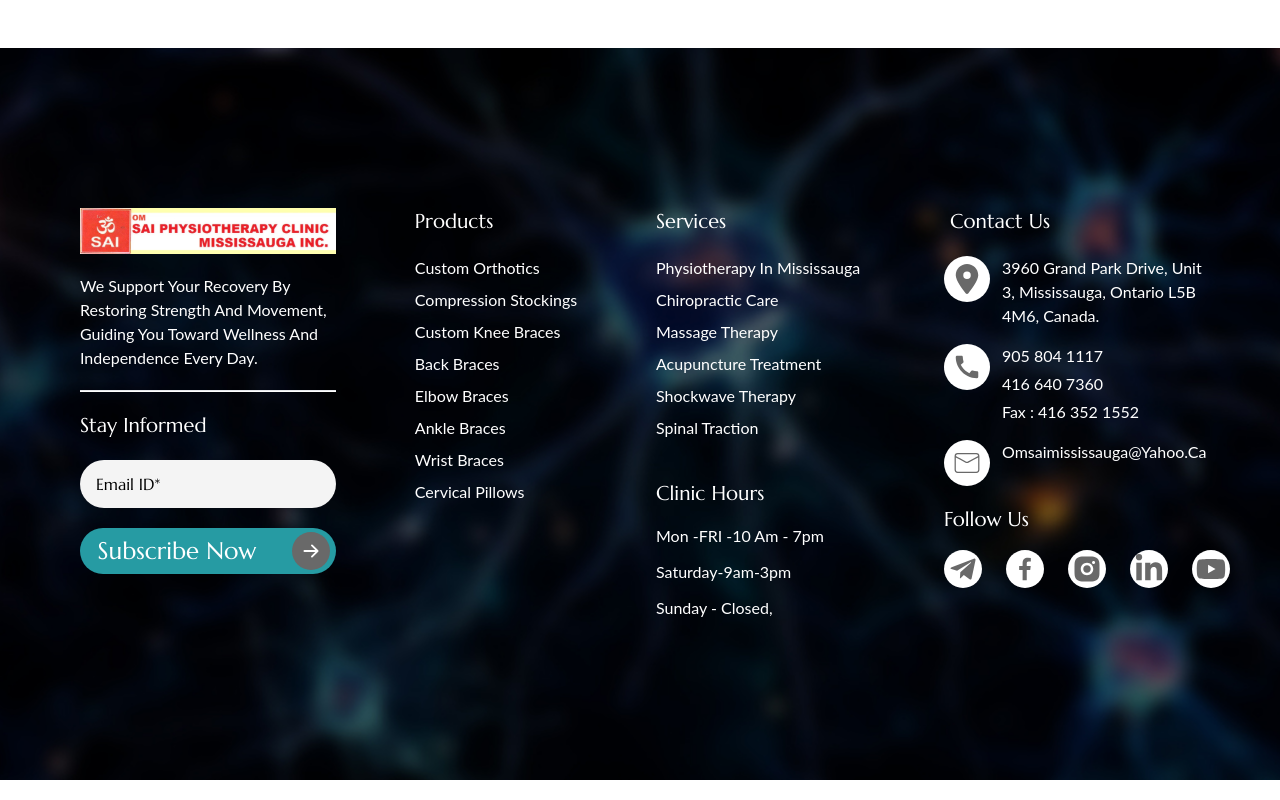
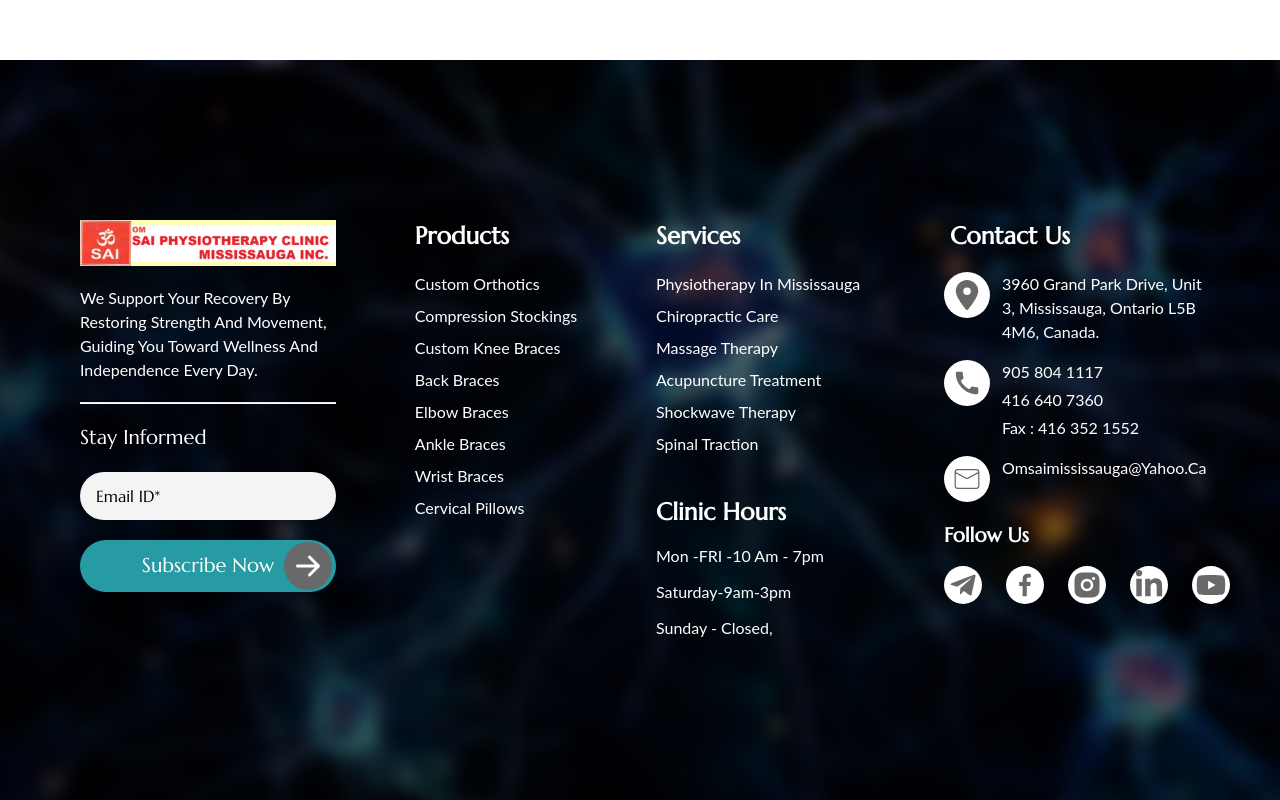
Before and after one commit to vernoxy2/om_sai_physiotherapy, a React (Vite) app: page /faq in a window 1280 px wide. Shown: the part 2424-3224 px from the top of the page. Built offline with nearby package versions, Linux system fonts and the light colour scheme.

Commit message:
fix: changes

```diff
--- a/src/component/FooterData.jsx
+++ b/src/component/FooterData.jsx
@@ -200,7 +200,7 @@ const FooterData = () => {
 
         {/* col2 */}
         <div className="text-white space-y-4  flex flex-col lg:mx-auto">
-          <h4 className="font-Marcellus ">Products</h4>
+          <h4 className="font-Marcellus text-2xl font-bold ">Products</h4>
           <ul className="">
             {ProjectLinks.map((item) => (
               <li key={item.id} className="flex items-start gap-3 py-1">
@@ -217,7 +217,7 @@ const FooterData = () => {
 
         {/* col3 */}
         <div className="text-white space-y-4 ">
-          <h4 className=" font-Marcellus ">Services</h4>
+          <h4 className=" font-Marcellus text-2xl font-bold">Services</h4>
           <ul>
             {ServiceLinks.map((item) => (
               <li key={item.id} className="flex items-start gap-3 py-1">
@@ -231,7 +231,7 @@ const FooterData = () => {
             ))}
           </ul>
           <div className="space-y-3 pt-5">
-            <h4 className="pb-1">clinic Hours</h4>
+            <h4 className="pb-1 text-2xl font-bold">clinic Hours</h4>
             <p>mon -FRI -10 am - 7pm</p>
             <p>Saturday-9am-3pm</p>
             <p>Sunday - Closed,</p>
@@ -240,7 +240,7 @@ const FooterData = () => {
 
         {/* col4 */}
         <div className="flex flex-col items-start gap-3 ">
-          <h4 className=" text-white font-Marcellus ps-1.5 ">Contact Us</h4>
+          <h4 className=" text-white font-Marcellus ps-1.5 text-2xl font-bold">Contact Us</h4>
           <ul>
             {contactdata.map((item) => (
               <li key={item.id} className="flex gap-3 py-2">
@@ -274,7 +274,7 @@ const FooterData = () => {
             ))}
           </ul>
 
-          <div className="space-y-4">
+          <div className="space-y-4 text-2xl font-bold">
             <h4 className="text-white">Follow Us</h4>
             <ul className="flex items-center justify-center text-center space-x-6 font-lato">
               {Socialdata.map((item) => (
--- a/src/component/NavBar.jsx
+++ b/src/component/NavBar.jsx
@@ -143,7 +143,7 @@ const Navbar = () => {
                   {hasSubmenu &&
                     (desktopDropdown === link.id ||
                       desktopSticky === link.id) && (
-                      <ul className="absolute left-0 top-full mt-2 bg-white text-base rounded-xl w-56 py-2 border font-lato border-red-500 ">
+                      <ul className="absolute left-0 top-full mt-2 bg-white text-base rounded-xl w-56 py-2 font-lato ">
                         {link.submenu.map((sub) => (
                           <li key={sub.id}>
                             <Link
--- a/src/component/PrimaryBtn.jsx
+++ b/src/component/PrimaryBtn.jsx
@@ -1,66 +1,66 @@
+import React from "react";
+import { BsArrowRightShort } from "react-icons/bs";
+import { Link } from "react-router-dom";
+
+const PrimaryBtn = ({ children, className, onClick, type="button" }) => {
+  return (
+    <button className={`text-xl text-center bg-primary font-Marcellus text-white py-3 px-5 rounded-full relative group active:scale-95 duration-200 ${className}`}
+    type={type}
+    onClick={onClick}>
+      {children}
+      <BsArrowRightShort className="absolute right-1 top-1/2 transform -translate-y-1/2 text-5xl  bg-[#696969] rounded-full group-hover:rotate-[-45deg] duration-500 transition-transform" />
+    </button>
+  );
+};
+
+export default PrimaryBtn;
+
 // import React from "react";
 // import { BsArrowRightShort } from "react-icons/bs";
 // import { Link } from "react-router-dom";
 
-// const PrimaryBtn = ({ children, className, onClick, type="button" }) => {
+// const PrimaryBtn = ({
+//   children,
+//   className = "",
+//   type = "button",
+//   onClick,
+//   to, // <— new prop for route navigation
+//   iconclass = "",
+// }) => {
+//   const commonClasses =
+//     "ps-4 p-1 rounded-full bg-primary flex items-center justify-center gap-9 transition-all duration-300 active:scale-95 group " +
+//     className;
+
+//   const iconClasses =
+//     `bg-[#696969] p-1  rounded-full text-3xl text-white transform transition-transform duration-500 ease-in-out hover:bg-white hover:text-primary group-hover:rotate-[-45deg] ${iconclass}`;
+
+//   // if 'to' is provided → use <Link>
+//   if (to) {
+//     return (
+//       <Link data-aos="fade-up" to={to} className={commonClasses}>
+//         <span className="font-marcellus lg:text-2xl">{children}</span>
+//         <div className={iconClasses}>
+//           <BsArrowRightShort className="text-xl lg:text-4xl"/>
+//         </div>
+//       </Link>
+//     );
+//   }
+
+//   // else → use <button>
 //   return (
-//     <button className={`text-xl text-center bg-primary font-Marcellus text-white py-3 px-5 rounded-full relative group active:scale-95 duration-200 ${className}`}
-//     type={type}
-//     onClick={onClick}>
-//       {children}
-//       <BsArrowRightShort className="absolute right-1 top-1/2 transform -translate-y-1/2 text-5xl  bg-[#696969] rounded-full group-hover:rotate-[-45deg] duration-500 transition-transform" />
-//     </button>
+//     <div className={commonClasses}>
+//       <button
+//         type={type}
+//         onClick={onClick}
+//         className="font-marcellus text-2xl bg-primary text-white "
+//       >
+//         {children}
+//       </button>
+//       <div className={iconClasses}>
+//         <BsArrowRightShort />
+//       </div>
+//     </div>
 //   );
 // };
 
 // export default PrimaryBtn;
-
-import React from "react";
-import { BsArrowRightShort } from "react-icons/bs";
-import { Link } from "react-router-dom";
-
-const PrimaryBtn = ({
-  children,
-  className = "",
-  type = "button",
-  onClick,
-  to, // <— new prop for route navigation
-  iconclass = "",
-}) => {
-  const commonClasses =
-    "ps-4 p-1 rounded-full bg-primary flex items-center justify-center gap-9 transition-all duration-300 active:scale-95 group " +
-    className;
-
-  const iconClasses =
-    `bg-[#696969] p-1  rounded-full text-3xl text-white transform transition-transform duration-500 ease-in-out hover:bg-white hover:text-primary group-hover:rotate-[-45deg] ${iconclass}`;
-
-  // if 'to' is provided → use <Link>
-  if (to) {
-    return (
-      <Link data-aos="fade-up" to={to} className={commonClasses}>
-        <span className="font-marcellus lg:text-2xl">{children}</span>
-        <div className={iconClasses}>
-          <BsArrowRightShort className="text-xl lg:text-4xl"/>
-        </div>
-      </Link>
-    );
-  }
-
-  // else → use <button>
-  return (
-    <div className={commonClasses}>
-      <button
-        type={type}
-        onClick={onClick}
-        className="font-marcellus text-2xl bg-primary text-white "
-      >
-        {children}
-      </button>
-      <div className={iconClasses}>
-        <BsArrowRightShort />
-      </div>
-    </div>
-  );
-};
-
-export default PrimaryBtn;
--- a/src/pages/ContactUsPage/ContactUsSection/Message.jsx
+++ b/src/pages/ContactUsPage/ContactUsSection/Message.jsx
@@ -132,7 +132,7 @@ const Message = () => {
                     </ul>
                   </div>
                 ) : item.contacts ? (
-                  <div className="flex items-center underline text-[#696969] gap-2 text-xl font-Marcellus">
+                  <div className="flex items-center  text-[#696969] gap-2 text-xl font-Marcellus">
                     {item.contacts
                       .filter((contact) => !contact.label) // removes Fax
                       .map((contact, index, arr) => (
@@ -145,7 +145,7 @@ const Message = () => {
                 ) : (
                   <a
                     href={item.link}
-                    className="text-[#696969] text-xl underline font-Marcellus"
+                    className="text-[#696969] text-xl  font-Marcellus"
                     target="_blank"
                     rel="noopener noreferrer"
                   >
--- a/src/pages/HomePage/HomePageSection/AboutUs.jsx
+++ b/src/pages/HomePage/HomePageSection/AboutUs.jsx
@@ -6,17 +6,17 @@ import img3 from "../../../assets/HomePageImgs/AboutUs/img3.png";
 import CounterBg from "../../../assets/HomePageImgs/AboutUs/CounterBg.png";
 import PrimaryBtn from "../../../component/PrimaryBtn";
 import Title from "../../../component/Title";
+import { useNavigate } from "react-router-dom";
 
 const AboutUs = () => {
+  const navigate = useNavigate();
   return (
     <section className="">
       <div className=" mx-auto ">
         {/* MAIN GRID */}
         <div className="grid grid-cols-1 xl:grid-cols-2  gap-8 items-center container capitalize">
           {/* LEFT SECTION */}
-          <div
-            className="relative grid grid-cols-2 gap-4 md:gap-7 order-1 md:order-1 lg:order-1"
-          >
+          <div className="relative grid grid-cols-2 gap-4 md:gap-7 order-1 md:order-1 lg:order-1">
             {/* Image 1 */}
             <div className="rounded-2xl overflow-hidden">
               <img
@@ -90,7 +90,12 @@ const AboutUs = () => {
             </p>
             <hr className="w-full h-0.5 bg-[#696969] border-none" />
 
-            <PrimaryBtn>Learn More</PrimaryBtn>
+            <PrimaryBtn
+              className="w-[32%] text-start"
+              onClick={() => navigate("/aboutus")}
+            >
+              Learn More
+            </PrimaryBtn>
           </div>
         </div>
       </div>
--- a/src/pages/HomePage/HomePageSection/AdvancedTreat.jsx
+++ b/src/pages/HomePage/HomePageSection/AdvancedTreat.jsx
@@ -29,8 +29,8 @@ const AdvancedTreat = () => {
       MainText: (
         <>
           <h4 className="text-white">
-            Personalized
-            <br /> Treatment
+            Shockwave
+            <br /> Therapy
           </h4>
         </>
       ),
@@ -75,8 +75,8 @@ const AdvancedTreat = () => {
       MainText: (
         <>
           <h4 className="text-white">
-            Compassionate
-            <br /> Care
+            Spinal
+            <br /> Decompression
           </h4>
         </>
       ),
@@ -113,7 +113,7 @@ const AdvancedTreat = () => {
               {item.route && (
                 <button
                   onClick={() => handleArrowClick(item.route)}
-                  className="absolute top-3 right-3 text-white bg-primary rounded-full text-4xl flex-shrink-0 duration-100 group-hover:bg-white group-hover:text-primary group-hover:rotate-[-45deg] cursor-pointer hover:scale-110"
+                  className="absolute top-3 right-3 text-white bg-primary rounded-full text-5xl lg:text-5xl flex-shrink-0 duration-100 group-hover:bg-white group-hover:text-primary group-hover:rotate-[-45deg] cursor-pointer hover:scale-110"
                 >
                   <BsArrowRightShort />
                 </button>
```
